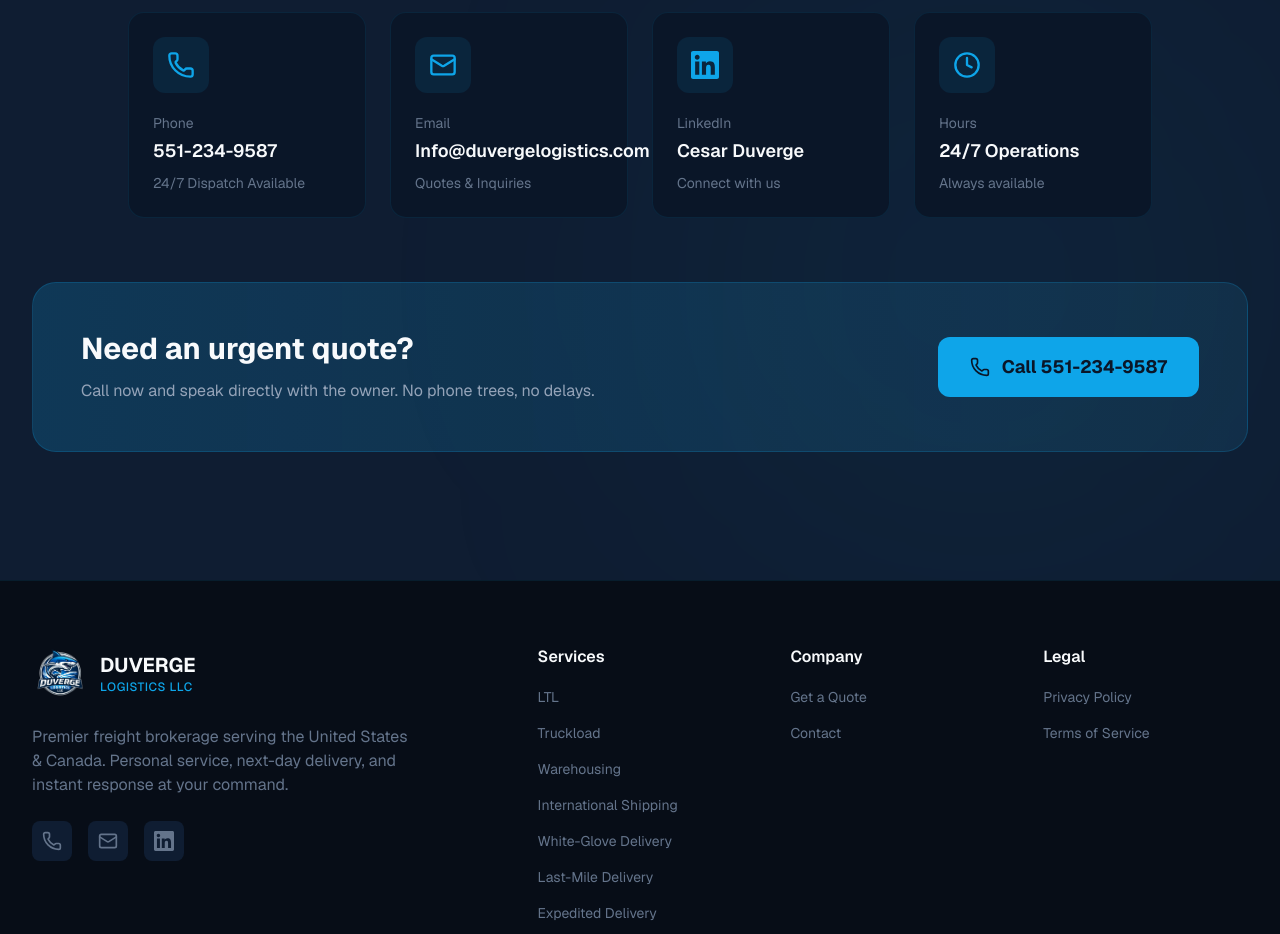
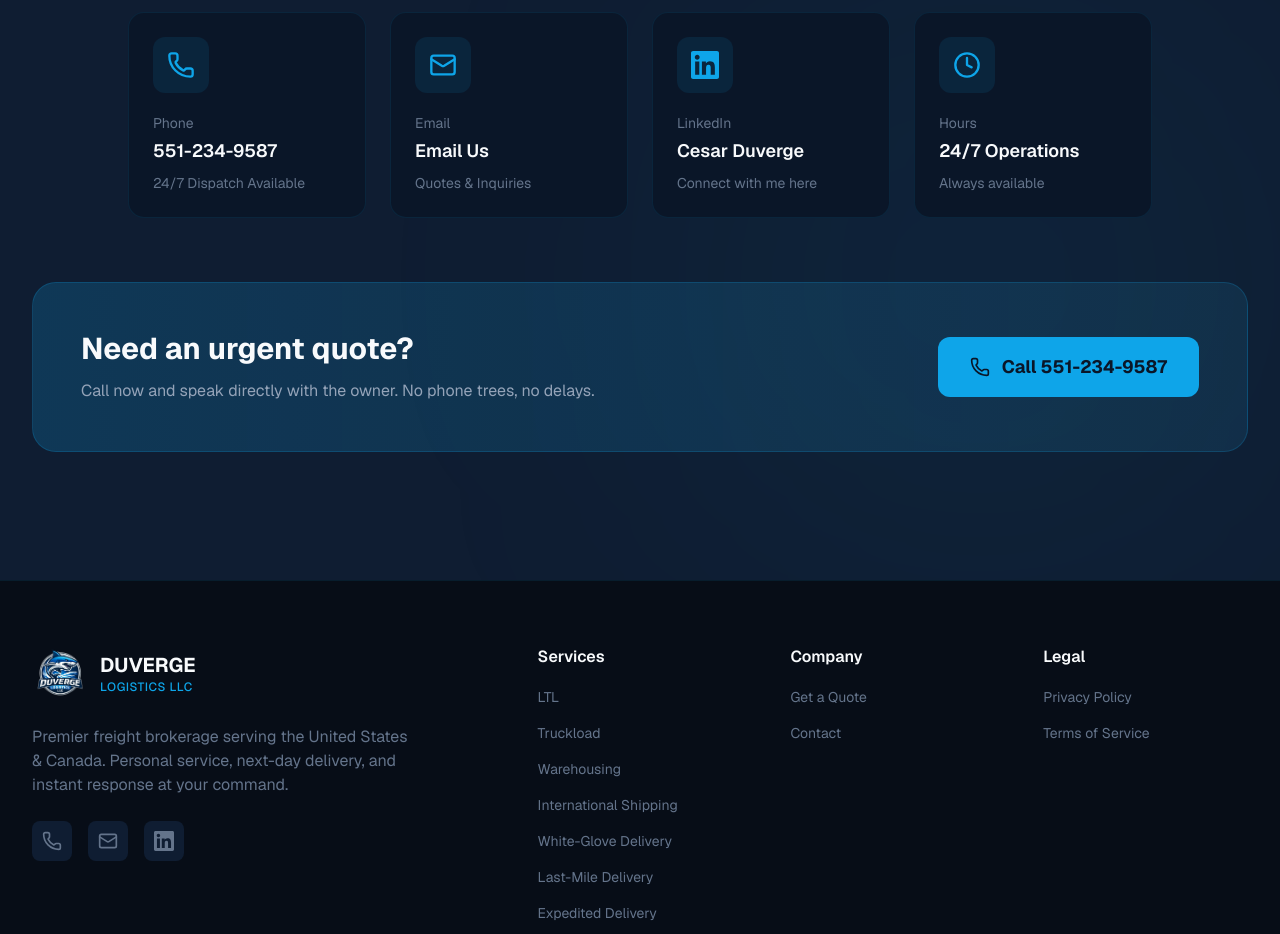
Before and after one commit to TheAlchemist6/duverge-logistics, a Next.js app: page / in a window 1280 px wide. Shown: the part 3660-4594 px from the top of the page. Built offline with nearby package versions, Linux system fonts and the light colour scheme.

Commit message:
Update contact card text and fix email overflow

```diff
--- a/app/sections/Contact.tsx
+++ b/app/sections/Contact.tsx
@@ -22,7 +22,7 @@ const contactInfo = [
   {
     icon: Mail,
     label: "Email",
-    value: "Info@duvergelogistics.com",
+    value: "Email Us",
     href: "mailto:Info@duvergelogistics.com",
     description: "Quotes & Inquiries",
     isLinkedIn: false,
@@ -32,7 +32,7 @@ const contactInfo = [
     label: "LinkedIn",
     value: "Cesar Duverge",
     href: "https://www.linkedin.com/in/cesarduverge/",
-    description: "Connect with us",
+    description: "Connect with me here",
     isLinkedIn: true,
   },
   {
@@ -100,7 +100,7 @@ export default function Contact() {
                   )}
                 </div>
                 <p className="text-sm text-[#64748b] mb-1">{item.label}</p>
-                <p className="text-[#f8fafc] font-semibold text-lg mb-2">{item.value}</p>
+                <p className="text-[#f8fafc] font-semibold text-lg mb-2 break-words">{item.value}</p>
                 <p className="text-sm text-[#64748b]">{item.description}</p>
               </motion.a>
             );
```
